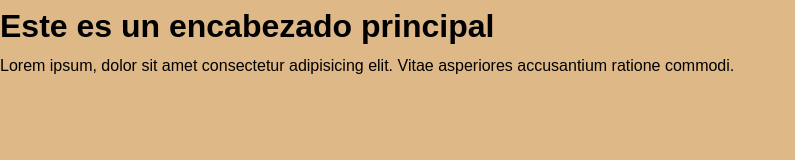
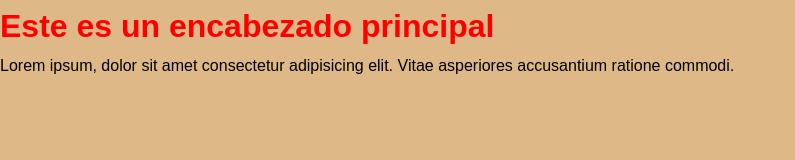
Before and after one commit to DanielRR10/PW2020, a plain HTML site: page index.html in a window 1280 px wide. Shown: the whole page, without its empty margins (0-795 px from the left). Drawn offline with Linux system fonts and the light colour scheme.

Commit message:
Add script and class in CSS

```diff
--- a/css/style.css
+++ b/css/style.css
@@ -9,3 +9,7 @@ body{
     line-height: 1.65;
     background: burlywood;
 }
+
+.texto-impactante{
+    color: red;
+}
--- a/index.html
+++ b/index.html
@@ -7,11 +7,16 @@
     <link rel="stylesheet" href="css/style.css">
 </head>
 <body>
-    <h1>
+    <h1 class="text-impactante">
         Este es un encabezado principal
     </h1>
     <p>
         Lorem ipsum, dolor sit amet consectetur adipisicing elit. Vitae asperiores accusantium ratione commodi.
     </p>
+
+    <script>
+        const encabezado = document.querySelector('h1');
+        encabezado.classList.add('texto-impactante');
+    </script>
 </body>
 </html>
```
